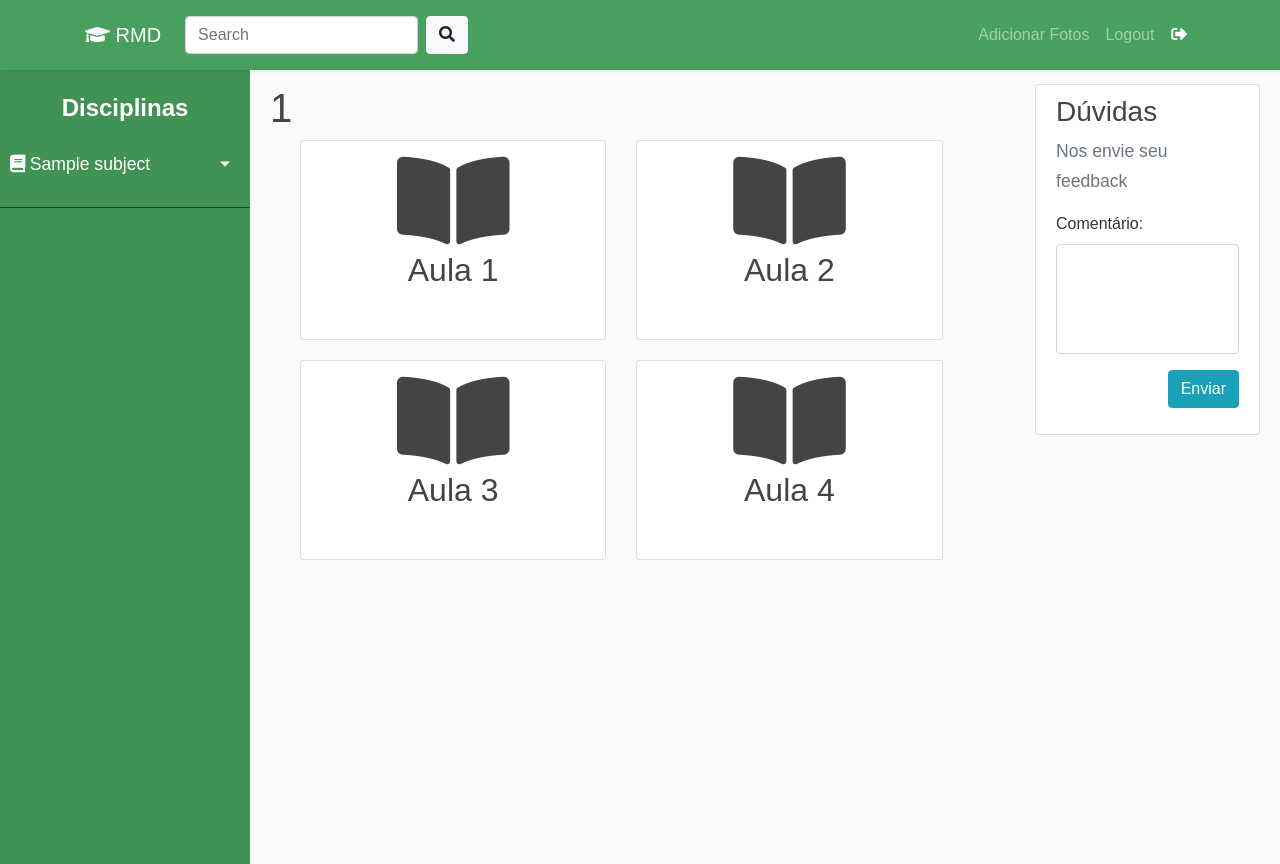
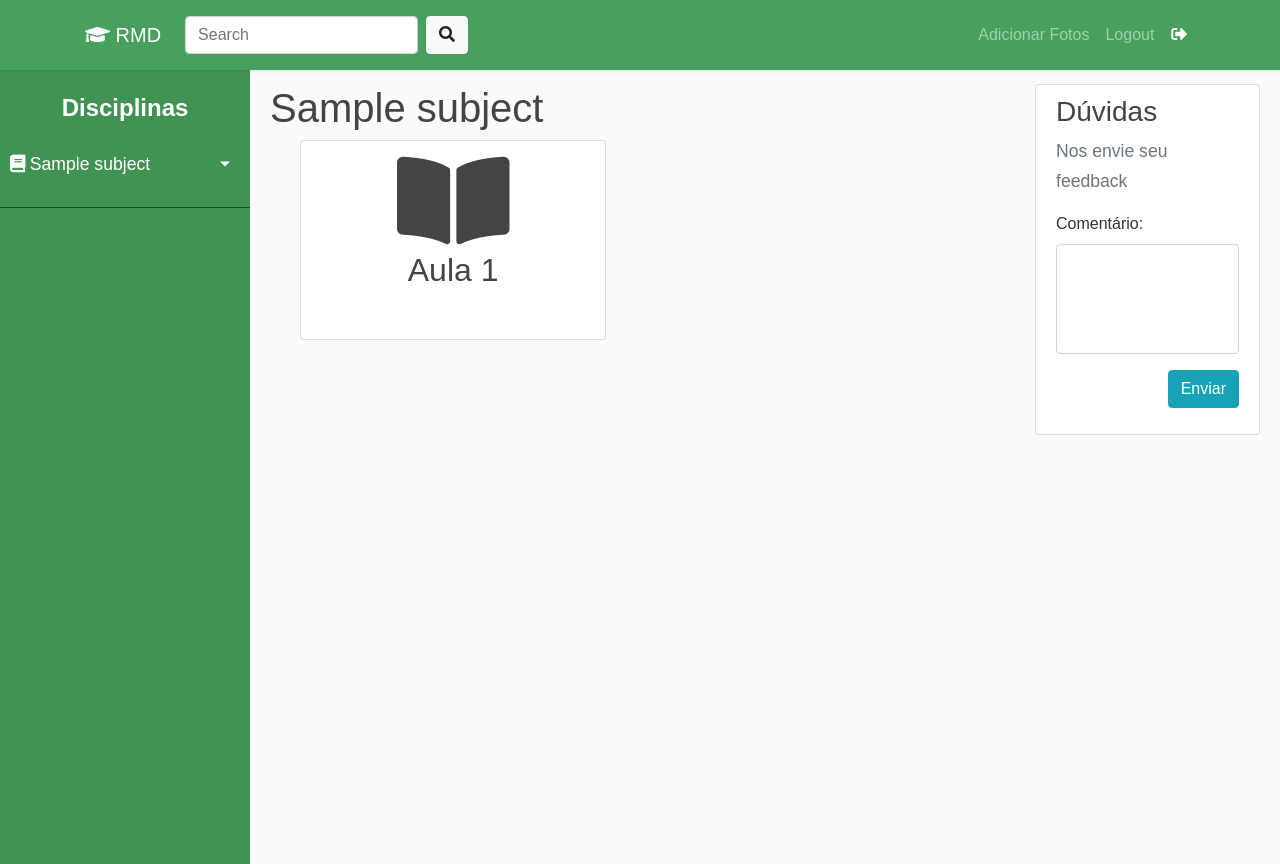
Before and after one commit to zlancelott/RMD-DJANGO, a Django app: page /disciplinas/1/ in a window 1280 px wide. Run offline with Django 3.2, Linux system fonts and the light colour scheme; a user stored in the database is signed in; tables that the repository leaves empty hold one stand-in row (values such as "Sample post"); some libraries are stand-ins or nearby versions.

Commit message:
Photos_Class

```diff
--- a/RMD/RMD/settings.py
+++ b/RMD/RMD/settings.py
@@ -71,6 +71,7 @@ TEMPLATES = [
                 'django.template.context_processors.request',
                 'django.contrib.auth.context_processors.auth',
                 'django.contrib.messages.context_processors.messages',
+                'django.template.context_processors.media',
             ],
         },
     },
--- a/RMD/disciplinas/templates/aulas.html
+++ b/RMD/disciplinas/templates/aulas.html
@@ -2,12 +2,16 @@
 
 {% block content %}
 
-	<h1> {{title}} </h1>
+	<h1> {{current_class.subject.name}} </h1>
 
-	{% for aula in aulas %}
+	{% for aula in current_class.lessons.all %}
 		<div class="formatacao-disciplina content-section col-md-5">
-			<h2><a href="#"><span class="tam-livro fas fa-book-open"></span><br>{{ aula.nome }}</a></h2>
+			<h2><a href="{% url 'photos_class' current_class.subject.name %}"><span class="tam-livro fas fa-book-open"></span><br>Aula {{ aula.id }}</a></h2>
 		</div>
+
+	{% empty %}
+		<p> Não há aulas para serem exibidas </p>
+
 	{% endfor %}
 
 {% endblock %}
--- a/RMD/disciplinas/urls.py
+++ b/RMD/disciplinas/urls.py
@@ -1,7 +1,8 @@
 from django.contrib import admin
 from django.urls import path
-from .views import disciplina
+from .views import disciplina, photos_class
 
 urlpatterns = [
-    path('<str:disciplina>/', disciplina, name="disciplina")
+    path('<str:disciplina>/', disciplina, name="disciplina"),
+    path('<str:disciplina>/photos_class/', photos_class, name="photos_class")
 ]
--- a/RMD/disciplinas/views.py
+++ b/RMD/disciplinas/views.py
@@ -9,13 +9,48 @@ def disciplina(request, disciplina):
     subject_classes = user_logged_in.subjectclasses.all()
 
 
-    json_info = {
-        # Obtendo as disciplinas apartir das turmas
-        'subjects': [i.subject for i in subject_classes],
-        'aulas': [{"id": "1", "nome": "Aula 1"}, {"id": "2", "nome": 'Aula 2'},
-                {"id": "3", "nome": "Aula 3"}, {"id": "4", "nome": "Aula 4"}],
-        'title': disciplina
+    # Obtendo o objeto disciplina
+    for subject_class in subject_classes:
+        if subject_class.subject.name == disciplina:
+            current_class = subject_class
+            break
+
+    json_data = {
+        # Turmas
+        'subject_classes': [i for i in subject_classes],
+        'current_class': subject_class
     }
 
 
-    return render(request, 'aulas.html', json_info)
+    return render(request, 'aulas.html', json_data)
+
+def photos_class(request, disciplina):
+    current_user = request.user
+
+    #Turmas em que o usuário está matriculado
+    subject_classes = current_user.subjectclasses.all()
+
+
+    # Obtendo a turma atual
+    for subject_class in subject_classes:
+        if subject_class.subject.name == disciplina:
+            current_class = subject_class
+            break
+
+    # Obtendo Aulas dessa disciplina
+    lessons = current_class.lessons.all()
+
+
+
+
+    ### TEM QUE SABER EM QUE AULA ELE ESTÁ (RECEBER COMO PARAMETRO DA FUNCAO E DA URL)
+
+    # Arquivos da Disciplina (Nesse exemplo, eu peguei a Aula da posição 0)
+    # Arquivos da aula de posição 0
+    lessons_files = lessons[0].lesson.all()
+
+    name_lessons_files = []
+    for lesson_file in lessons_files:
+        name_lessons_files.append(lesson_file.file_image)
+
+    return render(request, 'photos_class.html', {'name_files': name_lessons_files})
--- a/RMD/home/templates/home.html
+++ b/RMD/home/templates/home.html
@@ -2,9 +2,9 @@
 
 {% block content %}
 
-    {% for subject in subjects %}
+    {% for subject_class in subject_classes %}
     <div class="formatacao-disciplina content-section col-md-5">
-        <h2><a href="{% url 'disciplina' subject.name %}"/> <span class="tam-livro fas fa-book-open"></span><br>{{ subject.name }}</a></h2>
+        <h2><a href="{% url 'disciplina' subject_class.subject.name %}"/> <span class="tam-livro fas fa-book-open"></span><br>{{ subject_class.subject.name }}</a></h2>
     </div>
     {% endfor %}
 
--- a/RMD/home/urls.py
+++ b/RMD/home/urls.py
@@ -1,8 +1,9 @@
 from django.urls import path
-from .views import home, logout_view, submeter_arquivos
+from .views import home, logout_view, submeter_arquivos, show_image
 
 urlpatterns = [
     path('', home, name='home'),
     path('logout/', logout_view, name='logout'),
-    path('submeter/', submeter_arquivos, name='submeter_arquivos')
+    path('submeter/', submeter_arquivos, name='submeter_arquivos'),
+    path('image/', show_image, name='show_image')
 ]
--- a/RMD/templates/base.html
+++ b/RMD/templates/base.html
@@ -76,17 +76,19 @@
 		</div>
 	</nav>
 	<div class="wrapper">
-		{% if subjects %}
+		{% if subject_classes %}
 		<nav  id="sidebar">
 				<ul class="list-unstyled components">
 					<h2 class="font-weight-bold text-white h4" style="text-align: center;">Disciplinas</h2>
-					{% for subject in subjects %}
+					{% for subject_class in subject_classes %}
 					<li>
-						<a href="#pageSubmenu{{ subject.id }}" data-toggle="collapse" aria-expanded="false" class="dropdown-toggle"><span class="fas fa-book">&nbsp;</span>{{ subject.name }}</a>
-						<ul class=" collapse list-unstyled" id="pageSubmenu{{ subject.id }}">
-							{% for aula in aulas %}
+						<a href="#pageSubmenu{{ subject_class.subject.id }}" data-toggle="collapse" aria-expanded="false" class="dropdown-toggle"><span class="fas fa-book">&nbsp;</span>{{ subject_class.subject.name }}</a>
+						<ul class=" collapse list-unstyled" id="pageSubmenu{{ subject_class.subject.id }}">
+							{% for aula in subject_class.lessons.all %}
 								<li>
-									<a href="#pageSubmenu{{ aula.id }}" data-toggle="collapse" aria-expanded="false" class="dropdown-toggle"><strong>{{ aula.nome }}</strong></a>
+									<!-- LEMBRE-SE: Cada aula tem vários arquivos (LessonFiles)
+									     Abaixo você usa o ID para fazer o nome "Aula x", onde x é o ID-->
+									<a href="#pageSubmenu{{ aula.id }}" data-toggle="collapse" aria-expanded="false" class="dropdown-toggle"><strong>Aula {{ aula.id }}</strong></a>
 									<ul class="collapse list-unstyled" id="pageSubmenu{{ aula.id }}">
 										{% for arquivo in arquivos %}
 										<li>
```
Also changed, not shown: RMD/disciplinas/templates/photos_class.html (added, +12 -0 lines), RMD/home/templates/show_images.html (added, +7 -0 lines), RMD/home/views.py (+7 -9 lines), RMD/media/photos/associação_em_paralelo.JPG (added).
